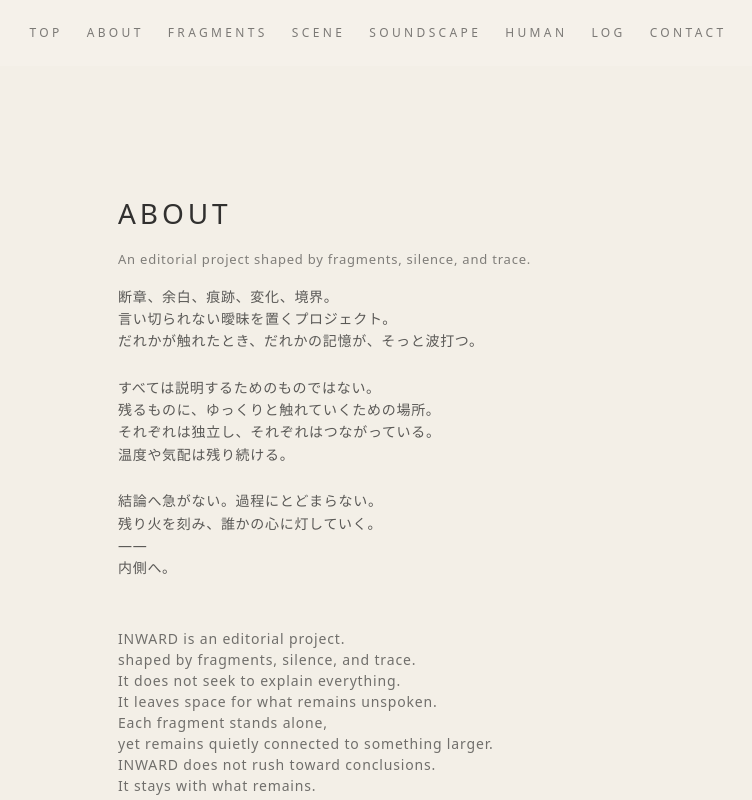
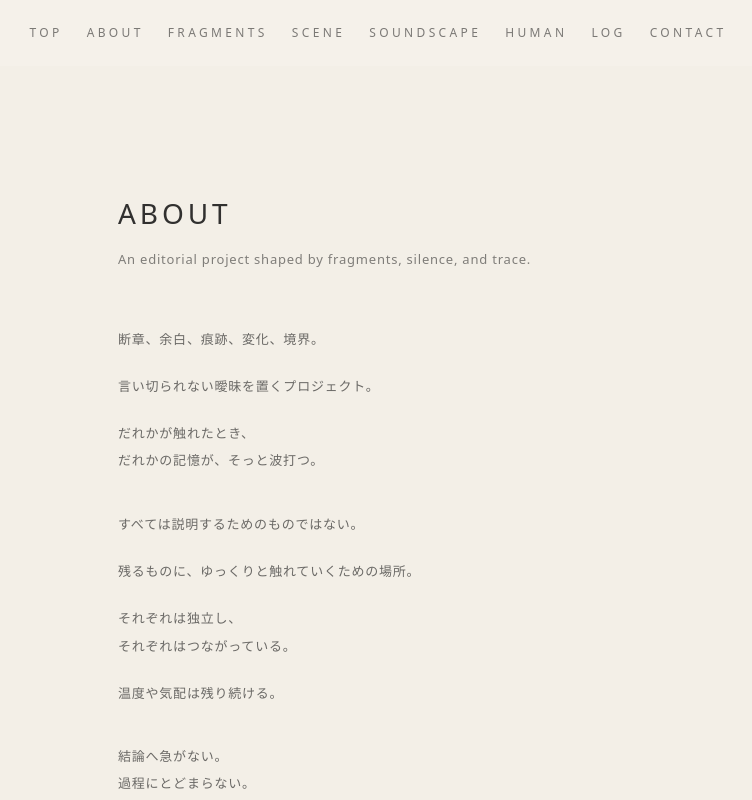
Before and after one commit to rogue-studio/inward, a Next.js app: page /about in a window 1280 px wide. Shown: the top 800 px of the page, without its empty margins (262-1014 px from the left). Built offline with nearby package versions, Linux system fonts and the light colour scheme.

Commit message:
Adjust page layout and typography

```diff
--- a/app/about/page.tsx
+++ b/app/about/page.tsx
@@ -1,5 +1,4 @@
 import type { Metadata } from "next";
-
 import SimplePageLayout from "@/components/SimplePageLayout";
 
 export const metadata: Metadata = {
@@ -8,69 +7,70 @@ export const metadata: Metadata = {
     "INWARD is an editorial project shaped by fragments, silence, and trace. A work by Rogue Studio.",
 };
 
-const jpClass =
-  "text-[14px] leading-[1.6] tracking-[0.05em] font-light opacity-70 [text-wrap:pretty]";
-const enClass =
-  "text-[14px] leading-[1.5] tracking-[0.06em] opacity-60 [text-wrap:pretty]";
-
 export default function AboutPage() {
   return (
     <SimplePageLayout title="ABOUT">
-      <p className="mb-4 text-[13px] tracking-[0.06em] text-[#161616]/52">
+      <p className="mb-14 text-[13px] tracking-[0.06em] text-[#161616]/52">
         An editorial project shaped by fragments, silence, and trace.
       </p>
 
-      {/* 日本語 */}
-      <p className={jpClass}>断章、余白、痕跡、変化、境界。</p>
+      <div className="space-y-5 text-[13px] leading-[2.1] tracking-[0.06em] text-[#161616]/62">
+        <p>断章、余白、痕跡、変化、境界。</p>
 
-      <p className={jpClass}>言い切られない曖昧を置くプロジェクト。</p>
+        <p>言い切られない曖昧を置くプロジェクト。</p>
 
-      <p className={jpClass}>
-        だれかが触れたとき、だれかの記憶が、そっと波打つ。
-      </p>
+        <p>
+          だれかが触れたとき、
+          <br />
+          だれかの記憶が、そっと波打つ。
+        </p>
 
-      <p className={`${jpClass} mt-6`}>
-        すべては説明するためのものではない。
-      </p>
+        <p className="pt-4">
+          すべては説明するためのものではない。
+        </p>
 
-      <p className={jpClass}>
-        残るものに、ゆっくりと触れていくための場所。
-      </p>
+        <p>残るものに、ゆっくりと触れていくための場所。</p>
 
-      <p className={jpClass}>
-        それぞれは独立し、それぞれはつながっている。
-      </p>
+        <p>
+          それぞれは独立し、
+          <br />
+          それぞれはつながっている。
+        </p>
 
-      <p className={jpClass}>温度や気配は残り続ける。</p>
+        <p>温度や気配は残り続ける。</p>
 
-      <p className={`${jpClass} mt-6`}>
-        結論へ急がない。過程にとどまらない。
-      </p>
+        <p className="pt-4">
+          結論へ急がない。
+          <br />
+          過程にとどまらない。
+        </p>
 
-      <p className={jpClass}>残り火を刻み、誰かの心に灯していく。</p>
+        <p>残り火を刻み、誰かの心に灯していく。</p>
 
-      <p className={jpClass}>——</p>
+        <p className="pt-2">——</p>
 
-      <p className={jpClass}>内側へ。</p>
+        <p>内側へ。</p>
+      </div>
 
-      {/* 英語 */}
-      <p className={`${enClass} mt-12`}>INWARD is an editorial project.</p>
+      <div className="mt-14 space-y-4 text-[13px] leading-[1.9] tracking-[0.06em] text-[#161616]/45">
+        <p>INWARD is an editorial project.</p>
 
-      <p className={enClass}>shaped by fragments, silence, and trace.</p>
+        <p>Shaped by fragments, silence, and trace.</p>
 
-      <p className={enClass}>It does not seek to explain everything.</p>
+        <p>It does not seek to explain everything.</p>
 
-      <p className={enClass}>It leaves space for what remains unspoken.</p>
+        <p>It leaves space for what remains unspoken.</p>
 
-      <p className={enClass}>Each fragment stands alone,</p>
+        <p>
+          Each fragment stands alone,
+          <br />
+          yet remains quietly connected to something larger.
+        </p>
 
-      <p className={enClass}>
-        yet remains quietly connected to something larger.
-      </p>
+        <p>INWARD does not rush toward conclusions.</p>
 
-      <p className={enClass}>INWARD does not rush toward conclusions.</p>
-
-      <p className={enClass}>It stays with what remains.</p>
+        <p>It stays with what remains.</p>
+      </div>
 
       <p className="mt-14 text-[13px] tracking-[0.08em] text-[#161616]/45">
         A work by Rogue Studio.
--- a/app/human/page.tsx
+++ b/app/human/page.tsx
@@ -1,4 +1,5 @@
 import type { Metadata } from "next";
+import SimplePageLayout from "@/components/SimplePageLayout";
 
 export const metadata: Metadata = {
   title: "HUMAN | INWARD",
@@ -7,24 +8,20 @@ export const metadata: Metadata = {
 
 export default function HumanPage() {
   return (
-    <main className="mx-auto max-w-3xl px-6 pb-20 pt-28 text-[#161616]">
-      <h1 className="mb-4 text-[28px] font-normal uppercase tracking-[0.14em] text-[#161616]/88">
-        HUMAN
-      </h1>
-
+    <SimplePageLayout title="HUMAN">
       <p className="mb-14 text-[13px] tracking-[0.06em] text-[#161616]/52">
         Where INWARD meets the real.
       </p>
 
-      <div className="space-y-4 text-[14px] font-light leading-[1.0] tracking-[0.05em] text-[#161616]/68">
+      <div className="space-y-5 text-[13px] leading-[2.1] tracking-[0.06em] text-[#161616]/62">
         <p>創造する人、場所を営む人。</p>
 
         <p>INWARDが出会った人の声と気配を記録します。</p>
 
-        <p className="pt-6 text-[13px] tracking-[0.06em] text-[#161616]/50">
+        <p className="pt-6 text-[12px] tracking-[0.06em] text-[#161616]/45">
           現在、取材記事を準備しています。
         </p>
       </div>
-    </main>
+    </SimplePageLayout>
   );
 }
--- a/app/log/page.tsx
+++ b/app/log/page.tsx
@@ -1,5 +1,6 @@
 import type { Metadata } from "next";
 import Link from "next/link";
+import SimplePageLayout from "@/components/SimplePageLayout";
 
 export const metadata: Metadata = {
   title: "LOG | INWARD",
@@ -8,16 +9,12 @@ export const metadata: Metadata = {
 
 export default function LogPage() {
   return (
-    <main className="mx-auto max-w-3xl px-6 pb-20 pt-28 text-[#161616]">
-      <h1 className="mb-4 text-[28px] font-normal uppercase tracking-[0.14em] text-[#161616]/88">
-        LOG
-      </h1>
-
+    <SimplePageLayout title="LOG">
       <p className="mb-14 text-[13px] tracking-[0.06em] text-[#161616]/52">
         Unfinished records from inward.
       </p>
 
-      <div className="text-[15px] leading-[1.9] text-[#161616]/68">
+      <div className="text-[13px] leading-[2.1] tracking-[0.04em] text-[#161616]/62">
         {/* LOG 18 */}
         <div className="pb-10 border-b border-neutral-200">
           <p className="text-[#161616]/68">SOUNDSCAPE — release</p>
@@ -72,12 +69,8 @@ export default function LogPage() {
         {/* LOG 13 */}
         <div className="py-10 border-b border-neutral-200">
           <p className="text-[#161616]/68">定期メンテナンス — update</p>
-          <p className="mt-4">
-            contact、about、humanページを更新しました
-          </p>
-          <p>
-            サイトの基本情報と検索エンジン向けの情報を整えました
-          </p>
+          <p className="mt-4">contact、about、humanページを更新しました</p>
+          <p>サイトの基本情報と検索エンジン向けの情報を整えました</p>
           <p>privacy policyを改訂しました</p>
         </div>
 
@@ -178,6 +171,6 @@ export default function LogPage() {
           <p className="mt-4">当サイト「INWARD」を公開しました</p>
         </div>
       </div>
-    </main>
+    </SimplePageLayout>
   );
 }
```
